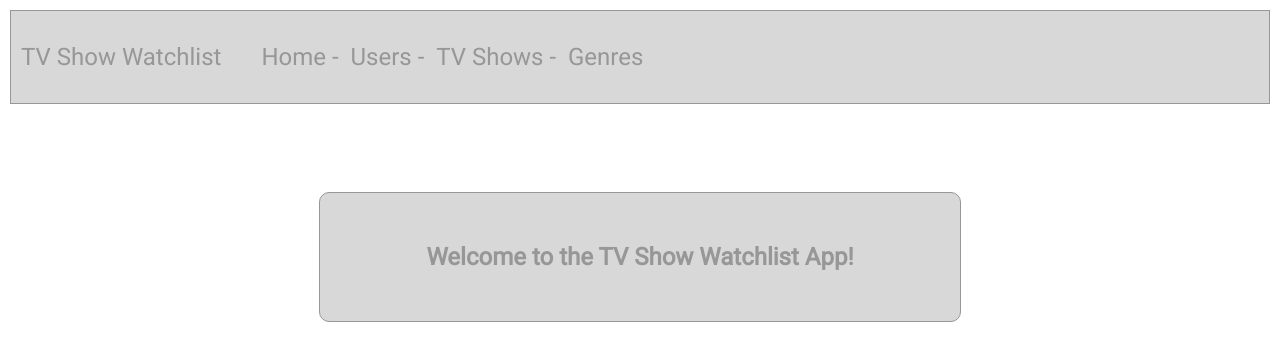
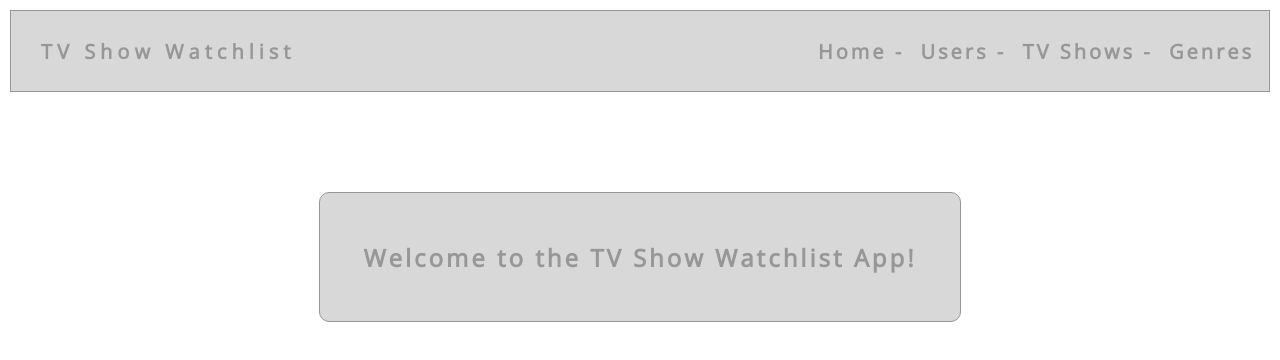
Before and after one commit to reduviidae/showroomAssignment, a React (Create React App) app in the folder frontend/showroom_assignment_client/: page / in a window 1280 px wide. Shown: the top 360 px of the page. Built offline with nearby package versions, Linux system fonts and the light colour scheme; no server answers.

Commit message:
navbar styled

```diff
--- a/frontend/showroom_assignment_client/src/App.css
+++ b/frontend/showroom_assignment_client/src/App.css
@@ -1,9 +1,10 @@
-@import url('https://fonts.googleapis.com/css?family=Roboto');
+@import url("https://fonts.googleapis.com/css?family=Open+Sans");
 
 body {
   box-sizing: border-box;
   color: #979797;
-  font-family: 'Roboto', sans-serif;
+  font-family: "Open Sans", sans-serif;
+  letter-spacing: 3px;
 }
 
 /* NavBar CSS */
@@ -17,15 +18,22 @@
   color: #979797;
   font-size: 1.5em;
   display: flex;
-  align-content: center;
   align-items: center;
+  justify-content: space-between;
+  font-weight: bold;
+  font-size: 1.25em;
+}
+
+#brand {
+  padding: 20px;
+  letter-spacing: 5px;
 }
 
 .navItem {
   display: flex;
-  clear: both;
   float: right;
   text-align: justify;
+  padding: 5px;
 }
 
 .navItem > li {
@@ -82,21 +90,19 @@
   margin: 5%;
 }
 
-.showTitle {
+.showText {
   margin: 5%;
-}
-
-.showGenre {
-  clear: left;
 }
 
 /* Users Page CSS */
 
 .userList {
   font-weight: bold;
+  font-size: 1.25em;
+  padding: 2px;
 }
 
 .userList:before {
-  content: "-";
+  content: "- ";
   text-indent: 5px;
 }
--- a/frontend/showroom_assignment_client/src/Components/User.js
+++ b/frontend/showroom_assignment_client/src/Components/User.js
@@ -33,17 +33,14 @@
           <div className="imgBox">
             <img width="100%" src={show.img_url} alt="show poster" />
           </div>
-          <h2 className="showTitle">{show.title}</h2>
-          <h2 className="showGenre">{show.Genre.genre_name}</h2>
+          <div className="text">
+            <h1 className="showText">{show.title}</h1>
+            <h2 className="showText">{show.Genre.genre_name}</h2>
+          </div>
         </div>
       );
     });
-    return (
-      <div className="userContainer">
-        {this.props.user.username}
-        {shows}
-      </div>
-    );
+    return <div className="userContainer">{shows}</div>;
   }
 }
 
--- a/frontend/showroom_assignment_client/src/Components/Users.js
+++ b/frontend/showroom_assignment_client/src/Components/Users.js
@@ -32,6 +32,7 @@
     return (
       <div className="userContainer">
         <h3>Welcome to, {this.props.user.username}!</h3>
+        <h3>Your user number is: {this.props.user.id}.</h3>
         <h3>Master List of All Users:</h3>
         <ListGroup>{userList}</ListGroup>
       </div>
```
